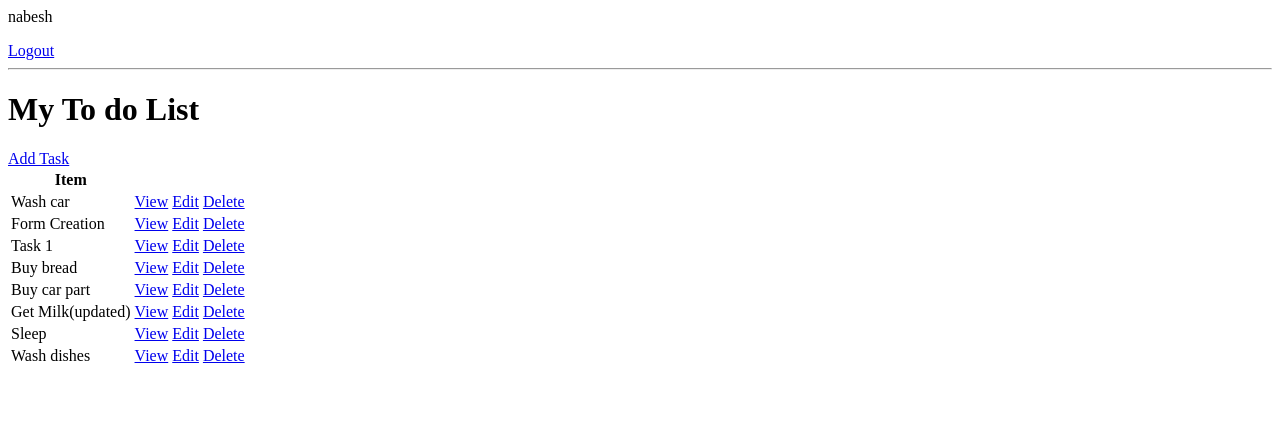
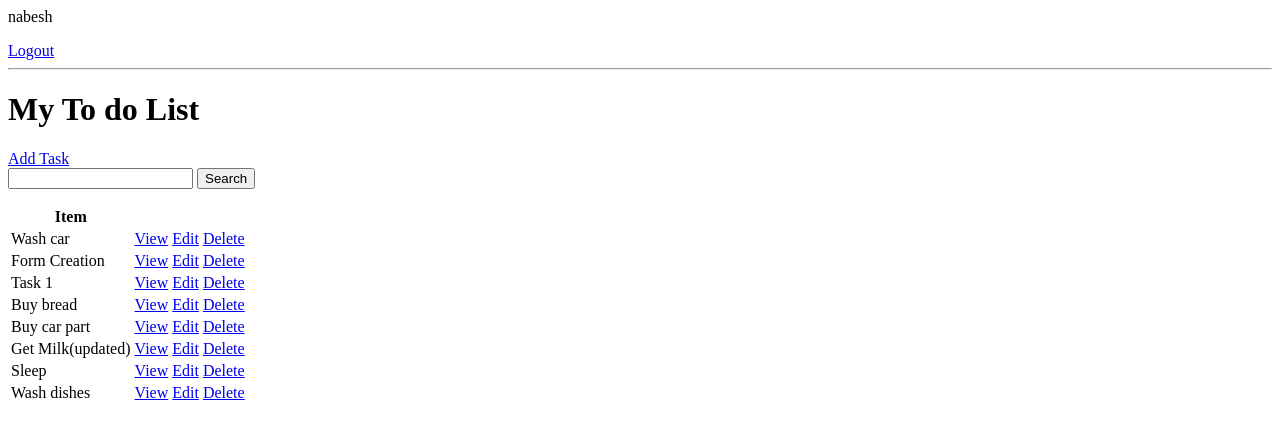
Before and after one commit to KariukiAbel/To-do-app-in-Django, a Django app: page / in a window 1280 px wide. Shown: the top 429 px of the page. Run offline with Django 3.2, Linux system fonts and the light colour scheme; a user stored in the database is signed in; data comes from the database, SQL or seed files in the repository; both versions use the stored data as it was after the commit.

Commit message:
Everything works fine. Finished setting up the search bar and its backend

```diff
--- a/base/views.py
+++ b/base/views.py
@@ -53,6 +53,13 @@ class TaskList(LoginRequiredMixin, ListView):
         # filter tasks by user
         context ['tasks'] = context ['tasks'].filter(user = self.request.user)
         context ['count'] = context ['tasks'].filter(complete = False).count()
+
+        search_input = self.request.GET.get('search-area') or ''
+        if search_input:
+            context['tasks'] = context['tasks'].filter(title__icontains = search_input)
+
+        context['search_input'] = search_input
+
         return context
 
 
--- a/templates/base/task_list.html
+++ b/templates/base/task_list.html
@@ -7,6 +7,10 @@
 <hr>
 <h1>My To do List</h1>
 <a href="{% url 'task-create' %}">Add Task</a>
+<form method="GET">
+    <input type="text" name="search-area" value="{{search_input}}">
+    <input type="submit" value="Search">
+</form>
 <table>
     <tr>
         <th>Item</th>
```
Also changed, not shown: db.sqlite3.
